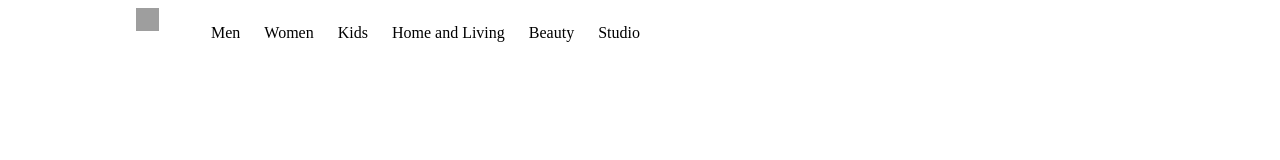
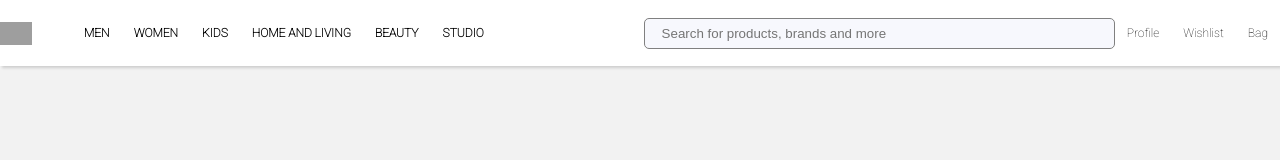
Before and after one commit to sundaram-sharma/Myntra-Clone, a plain HTML site: page index.html in a window 1280 px wide. Drawn offline with Linux system fonts and the light colour scheme; grey boxes are pictures that could not be loaded.

Commit message:
. Added content in index.html . Added styling in style.css and utils.css . Added necessary images in new "img" folder

```diff
--- a/index.html
+++ b/index.html
@@ -11,11 +11,11 @@
 
 <body>
   <header class="container">
-    <nav class="flex">
-      <div class="left flex">
+    <nav class="flex space-between">
+      <div class="left flex items-center">
         <img src="https://aartisto.com/wp-content/uploads/2020/11/myntra.png" />
 
-        <ul class="flex items-center justify-center">
+        <ul class="flex items-center justify-center uppercase semibold">
           <li>Men</li>
           <li>Women</li>
           <li>Kids</li>
@@ -24,19 +24,20 @@
           <li>Studio</li>
         </ul>
       </div>
-      <div class="right flex">
-
+      <div class="right flex items-center">
+        <input placeholder="Search for products, brands and more" class="search" value="" type="text" />
+        <div class="profile mx-2">Profile</div>
+        <div class="wishlist mx-2">Wishlist</div>
+        <div class="bag mx-2">Bag</div>
       </div>
     </nav>
   </header>
+  <section class="container section1">
+
+  </section>
   <script src="script.js"></script>
 
-  <!--
-  This script places a badge on your repl's full-browser view back to your repl's cover
-  page. Try various colors for the theme: dark, light, red, orange, yellow, lime, green,
-  teal, blue, blurple, magenta, pink!
-  -->
-  <script src="https://replit.com/public/js/replit-badge.js" theme="blue" defer></script>
+
 </body>
 
 </html>
--- a/style.css
+++ b/style.css
@@ -1,18 +1,46 @@
+@import url('https://fonts.googleapis.com/css2?family=Roboto:wght@100&display=swap');
+
 html, body {
   height: 100%;
   width: 100%;
+  font-family: 'Roboto', sans-serif;
+  margin: 0px;
+  padding: 0px;
+}
+header{
+  position: sticky;
+  top: 0;
+  background: white;
+  height: 66px;
+  box-shadow: rgba(0, 0, 0, 0.15) 1.95px 1.95px 2.6px;
 }
 .left img{
-  width: 23px;
+  width: 32px;
   height: 23px;
 }
 
 .container{
-  max-width: 80vw;
-  margin: auto;
+  padding: 0, 10vw;
+}
+
+nav{
+  font-size: 12px;
+  padding-top: 14px;
 }
 
 nav ul li{
   list-style: none;
   padding: 0 12px;
 }
+
+.section1{
+  background: #f2f2f2 ;
+  height: 122vh;
+}
+.search{
+  width: 34vw;
+  padding: 7px 17px;
+  border: 0.5px solid grey;
+  background: #f7f8fd;
+  border-radius: 5px;
+}
--- a/utils.css
+++ b/utils.css
@@ -7,3 +7,16 @@
 .justify-center{
   justify-content: center;
 }
+.uppercase{
+  text-transform: uppercase;
+}
+.semibold{
+  font-weight: bolder;
+}
+.space-between{
+  justify-content: space-between;
+}
+.mx-2{
+  margin-left: 12px;
+  margin-right: 12px;
+}
```
Also changed, not shown: img/ss1.png (added), img/ss2.png (added), img/ss3.png (added), img/ss4.png (added).
